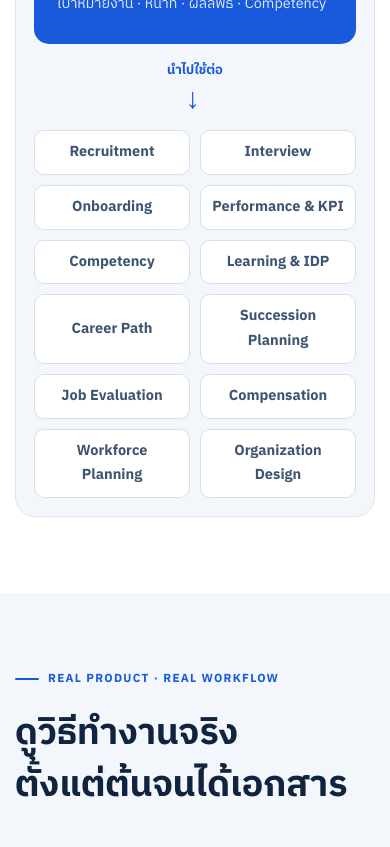
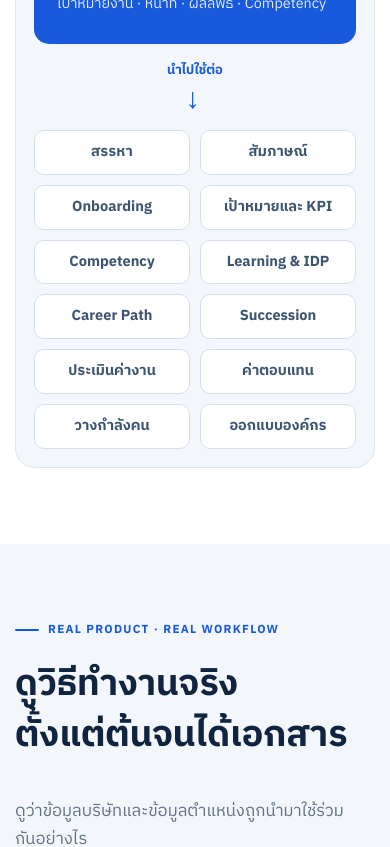
Before and after one commit to DewTT48/role-intelligence, a Next.js app: page / in a window 390 px wide. Shown: the part 8980-9827 px from the top of the page. Built offline with nearby package versions, Linux system fonts and the light colour scheme.

Commit message:
Redesign HR direction and demo form layout

```diff
--- a/app/globals.css
+++ b/app/globals.css
@@ -365,19 +365,22 @@ html[lang="th"] blockquote {
 .founder-copy blockquote { margin: 28px 0 0; padding-left: 20px; border-left: 3px solid var(--blue); color: #314963; font-size: 1.13rem; font-weight: 620; }
 
 .vision-section { padding: 104px 0; border-block: 1px solid #e6dfd0; background: var(--cream); }
-.vision-grid { display: grid; grid-template-columns: .62fr 1.38fr; gap: 72px; align-items: center; }
+.vision-grid { display: grid; grid-template-columns: .72fr 1.28fr; gap: 90px; align-items: center; }
 .vision-grid h2 { margin-bottom: 0; }
-.vision-road { display: grid; grid-template-columns: minmax(245px,.8fr) 34px minmax(0,1.7fr); gap: 18px; align-items: stretch; }
-.vision-current, .vision-future { min-height: 300px; padding: 31px; border: 1px solid #dfd7c7; border-radius: 19px; background: white; }
-.vision-current { background: var(--ink); color: white; }
+.vision-road { display: grid; grid-template-columns: 1fr; gap: 14px; }
+.vision-current, .vision-future { padding: 32px 34px; border: 1px solid #dfd7c7; border-radius: 19px; background: white; }
+.vision-current { min-height: 190px; background: var(--ink); color: white; }
+.vision-future { min-height: 285px; }
 .vision-current > *, .vision-future > * { display: block; }
-.vision-current small, .vision-future small { margin-bottom: 25px; color: #96acc4; font-size: .84rem; font-weight: 780; }
-.vision-current strong { font-size: 1.65rem; line-height: 1.45; }
-.vision-current span { margin-top: 12px; color: #c2d1df; font-size: 1rem; line-height: 1.7; }
+.vision-current small, .vision-future small { margin-bottom: 18px; color: #96acc4; font-size: .88rem; font-weight: 780; }
+.vision-current strong { max-width: 620px; font-size: 1.65rem; line-height: 1.5; }
+.vision-current span { max-width: 650px; margin-top: 10px; color: #cbd8e5; font-size: 1rem; line-height: 1.75; }
 .vision-future small { color: #7d725c; }
 .vision-future div { display: grid; grid-template-columns: repeat(3,minmax(0,1fr)); gap: 10px; }
-.vision-future span { min-height: 46px; display: grid; place-items: center; padding: 9px 11px; border-radius: 9px; background: #f5f0e6; color: #544b3b; font-size: .91rem; font-weight: 740; text-align: center; }
-.vision-arrow { align-self: center; color: #8f8269; font-size: 1.7rem; }
+.vision-future span { min-width: 0; min-height: 50px; display: grid; place-items: center; padding: 10px 12px; border-radius: 9px; background: #f5f0e6; color: #544b3b; overflow-wrap: anywhere; font-size: .96rem; font-weight: 740; line-height: 1.45; text-align: center; }
+.vision-arrow { min-height: 38px; display: flex; align-items: center; justify-content: center; gap: 11px; color: #80735b; }
+.vision-arrow span { font-size: .86rem; font-weight: 720; }
+.vision-arrow b { color: var(--blue); font-size: 1.3rem; line-height: 1; }
 
 .final-section { padding: 90px 0; }
 .final-box { min-height: 440px; padding: 66px; border-radius: 27px; display: grid; grid-template-columns: minmax(0,1fr) 280px; gap: 58px; align-items: end; background: linear-gradient(135deg, #185adb, #0b3a96); color: white; overflow: hidden; position: relative; }
@@ -387,8 +390,6 @@ html[lang="th"] blockquote {
 .final-box p:last-child { max-width: 720px; margin: 0; color: #d7e5ff; font-size: 1.08rem; line-height: 1.75; }
 .final-actions { width: 280px; display: flex; flex-direction: column; align-items: stretch; justify-self: end; gap: 16px; }
 .final-actions .button { min-width: 0; white-space: nowrap; font-size: 1.05rem; }
-.final-actions > a { text-align: center; color: #d7e5ff; font-size: .86rem; font-weight: 700; }
-.final-actions > a:hover { color: white; }
 
 .site-footer { padding: 38px 0; border-top: 1px solid var(--line); }
 .footer-grid { display: grid; grid-template-columns: auto 1fr auto auto; gap: 28px; align-items: center; }
@@ -405,7 +406,8 @@ html[lang="th"] blockquote {
 .modal-header > button { border: 0; width: 38px; height: 38px; border-radius: 10px; background: var(--soft); cursor: pointer; font-size: 1.5rem; }
 .lead-form { display: grid; grid-template-columns: 1fr 1fr; gap: 17px; padding: 28px 34px 34px; }
 .lead-form label { display: grid; gap: 7px; color: #344b67; font-size: .82rem; font-weight: 690; }
-.lead-form label > span { color: #c73c52; }
+.lead-form .field-label { display: inline; color: #344b67; }
+.lead-form .field-label i { margin-left: 3px; color: #c73c52; font-style: normal; }
 .lead-form input, .lead-form select, .lead-form textarea { width: 100%; border: 1px solid #cfd9e5; border-radius: 10px; padding: 11px 12px; background: white; color: var(--ink); outline: none; font-weight: 450; }
 .lead-form input:focus, .lead-form select:focus, .lead-form textarea:focus { border-color: var(--blue); box-shadow: 0 0 0 3px rgba(24,90,219,.11); }
 .full-field { grid-column: 1 / -1; }
@@ -521,7 +523,7 @@ html[lang="th"] blockquote {
   .founder-card { min-height: 330px; }
   .founder-photo { height: 390px; }
   .vision-road { grid-template-columns: 1fr; }
-  .vision-arrow { transform: rotate(90deg); justify-self: center; }
+  .vision-future div { grid-template-columns: 1fr 1fr; }
   .final-box { min-height: 500px; grid-template-columns: 1fr; gap: 35px; padding: 45px 26px; }
   .final-actions { width: 100%; justify-self: stretch; }
   .footer-grid { grid-template-columns: 1fr; }
--- a/app/page.tsx
+++ b/app/page.tsx
@@ -75,18 +75,18 @@ const outcomes = [
 ];
 
 const hrUses = [
-  "Recruitment",
-  "Interview",
+  "สรรหา",
+  "สัมภาษณ์",
   "Onboarding",
-  "Performance & KPI",
+  "เป้าหมายและ KPI",
   "Competency",
   "Learning & IDP",
   "Career Path",
-  "Succession Planning",
-  "Job Evaluation",
-  "Compensation",
-  "Workforce Planning",
-  "Organization Design",
+  "Succession",
+  "ประเมินค่างาน",
+  "ค่าตอบแทน",
+  "วางกำลังคน",
+  "ออกแบบองค์กร",
 ];
 
 const steps = [
@@ -576,8 +576,8 @@ export default function Home() {
               <h2 className="title-lines"><span>เริ่มจาก JD ที่ชัด</span><span>แล้วเชื่อมงานบริหารคน</span><span>เข้าด้วยกัน</span></h2>
             </div>
             <div className="vision-road">
-              <div className="vision-current"><small>พร้อมใช้งานในปัจจุบัน</small><strong>ระบบสร้าง JD อัจฉริยะ</strong><span>เปลี่ยนข้อมูลตำแหน่งให้เป็น Job Description 19 หมวดที่มีโครงสร้าง</span></div>
-              <div className="vision-arrow">→</div>
+              <div className="vision-current"><small>ข้อมูลตั้งต้นที่พร้อมใช้งาน</small><strong>Job Description 19 หมวดที่มีโครงสร้าง</strong><span>อธิบายเป้าหมายของงาน หน้าที่ ผลลัพธ์ ขอบเขตความรับผิดชอบ และ Competency บนข้อมูลชุดเดียวกัน</span></div>
+              <div className="vision-arrow"><span>นำข้อมูลชุดเดียวกันไปใช้ต่อ</span><b>↓</b></div>
               <div className="vision-future"><small>แนวทางการนำข้อมูลไปใช้ต่อในงาน HR</small><div>{hrUses.map((item) => <span key={item}>{item}</span>)}</div></div>
             </div>
           </div>
@@ -595,7 +595,6 @@ export default function Home() {
             </div>
             <div className="final-actions">
               <button className="button button-light button-large" type="button" onClick={openContact}>ขอเดโม <Arrow /></button>
-              <a href={APP_URL} target="_blank" rel="noopener noreferrer">มีบัญชีแล้ว เข้าสู่ระบบ</a>
             </div>
           </div>
         </section>
@@ -629,14 +628,14 @@ export default function Home() {
               noValidate
             >
               <input className="honeypot" type="text" name="company_website" tabIndex={-1} autoComplete="off" aria-hidden="true" />
-              <label className="full-field">เรื่องที่ต้องการติดต่อ <span>*</span><select name="inquiry_type" required defaultValue="demo"><option value="demo">ขอเดโม ระบบสร้าง JD อัจฉริยะ</option><option value="trial">ขอทดลองใช้ / ขอเปิดบัญชี</option><option value="pricing">สอบถามราคาและเครดิต</option><option value="corporate">สอบถามสำหรับองค์กร</option><option value="support">แจ้งปัญหาการใช้งาน</option><option value="partnership">ความร่วมมือ / อื่น ๆ</option></select></label>
-              <label>ชื่อผู้ติดต่อ <span>*</span><input name="name" type="text" autoComplete="name" required /></label>
-              <label>บริษัท / องค์กร <span>*</span><input name="company" type="text" autoComplete="organization" required /></label>
-              <label>อีเมลสำหรับติดต่อกลับ <span>*</span><input name="email" type="email" autoComplete="email" required /></label>
+              <label className="full-field"><span className="field-label">เรื่องที่ต้องการติดต่อ <i>*</i></span><select name="inquiry_type" required defaultValue="demo"><option value="demo">ขอเดโม ระบบสร้าง JD อัจฉริยะ</option><option value="trial">ขอทดลองใช้ / ขอเปิดบัญชี</option><option value="pricing">สอบถามราคาและเครดิต</option><option value="corporate">สอบถามสำหรับองค์กร</option><option value="support">แจ้งปัญหาการใช้งาน</option><option value="partnership">ความร่วมมือ / อื่น ๆ</option></select></label>
+              <label><span className="field-label">ชื่อผู้ติดต่อ <i>*</i></span><input name="name" type="text" autoComplete="name" required /></label>
+              <label><span className="field-label">บริษัท / องค์กร <i>*</i></span><input name="company" type="text" autoComplete="organization" required /></label>
+              <label><span className="field-label">อีเมลสำหรับติดต่อกลับ <i>*</i></span><input name="email" type="email" autoComplete="email" required /></label>
               <label>เบอร์โทรศัพท์<input name="phone" type="tel" autoComplete="tel" /></label>
               <label>ตำแหน่ง / บทบาท<input name="role" type="text" autoComplete="organization-title" /></label>
               <label>จำนวนพนักงานโดยประมาณ<select name="organization_size" defaultValue=""><option value="">เลือกช่วง</option><option value="1-20">1–20 คน</option><option value="21-50">21–50 คน</option><option value="51-200">51–200 คน</option><option value="201-500">201–500 คน</option><option value="501+">มากกว่า 500 คน</option></select></label>
-              <label className="full-field">สิ่งที่ต้องการพัฒนาเกี่ยวกับ JD <span>*</span><textarea name="message" rows={4} required placeholder="เช่น ต้องการปรับ JD ให้เป็นมาตรฐาน หรือนำข้อมูลไปใช้ในการสรรหาและประเมินผลงาน" /></label>
+              <label className="full-field"><span className="field-label">สิ่งที่ต้องการพัฒนาเกี่ยวกับ JD <i>*</i></span><textarea name="message" rows={4} required placeholder="เช่น ต้องการปรับ JD ให้เป็นมาตรฐาน หรือนำข้อมูลไปใช้ในการสรรหาและประเมินผลงาน" /></label>
               <label className="consent full-field"><input type="checkbox" name="consent" value="accepted" required /><span>ฉันยินยอมให้เก็บและใช้ข้อมูลนี้เพื่อติดต่อกลับเกี่ยวกับบริการ <Link href="/privacy" target="_blank">อ่านนโยบายความเป็นส่วนตัว</Link></span></label>
               <input type="hidden" name="source" value="smart-jd-landing" />
               <input type="hidden" name="request_id" value="" />
```
